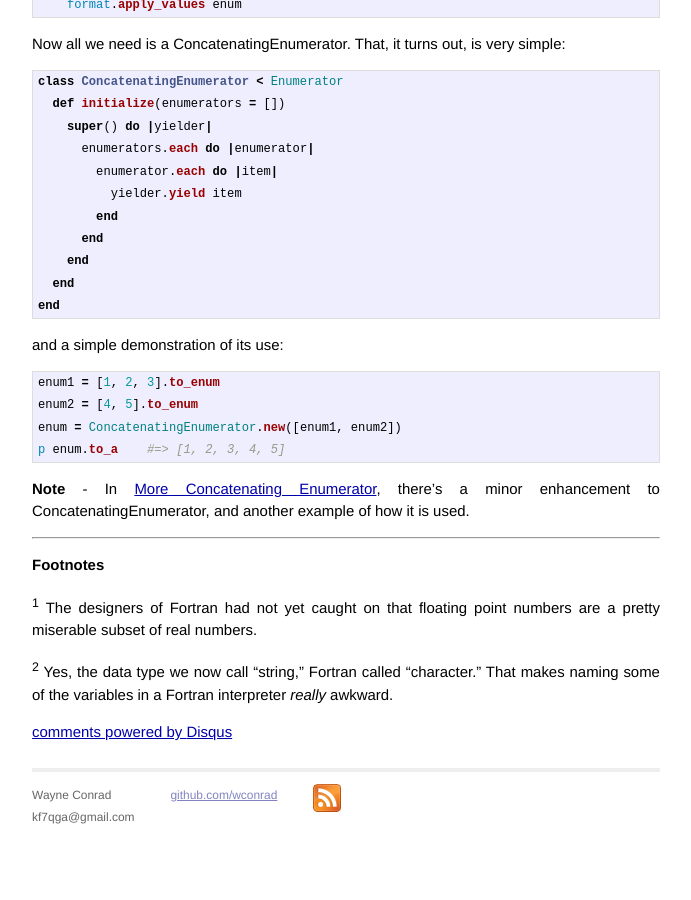
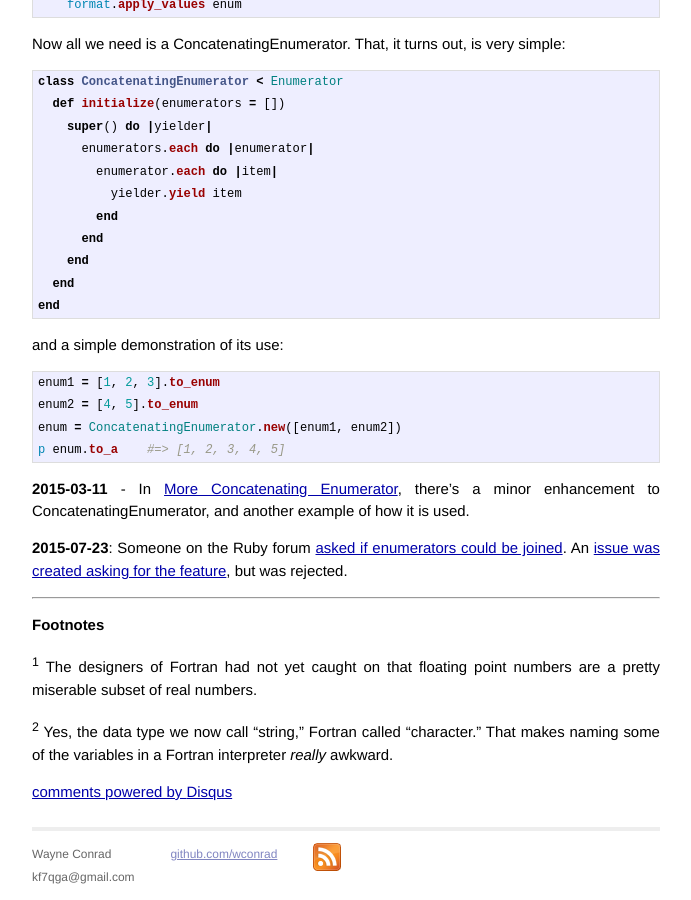
Before and after one commit to wconrad/wconrad.github.io, a Jekyll site: the page built from _posts/2014-06-03-concatenating-enumerator.markdown, in a window 1280 px wide and 900 px high, scrolled down 2417 px. Shown: the whole window, without its empty margins (294-985 px from the left). Built offline with Jekyll 4.4.1, drawn with Linux system fonts in a browser that asks for light colours; Markdown is read by kramdown in place of the engine named in the settings; comment, search, counter and statistics services are not loaded; before the commit the page ends 3257 px from its top, so only the background shows below that.

Commit message:
Added note about Ruby feature

```diff
--- a/_posts/2014-06-03-concatenating-enumerator.markdown
+++ b/_posts/2014-06-03-concatenating-enumerator.markdown
@@ -176,11 +176,17 @@ enum = ConcatenatingEnumerator.new([enum1, enum2])
 p enum.to_a    #=> [1, 2, 3, 4, 5]
 {% endhighlight %}
 
-**Note** - In [More Concatenating Enumerator][1], there's a minor
+**2015-03-11** - In [More Concatenating Enumerator][1], there's a minor
 enhancement to ConcatenatingEnumerator, and another example of how it
 is used.
 
+**2015-07-23**: Someone on the Ruby forum [asked if enumerators could
+be joined][2].  An [issue was created asking for the feature][3], but
+was rejected.
+
 [1]: {% post_url 2015-03-10-more-concatenating-enumerator %}
+[2]: https://www.ruby-forum.com/topic/1965489
+[3]: https://redmine.ruby-lang.org/issues/709
 
 -----
 
```
